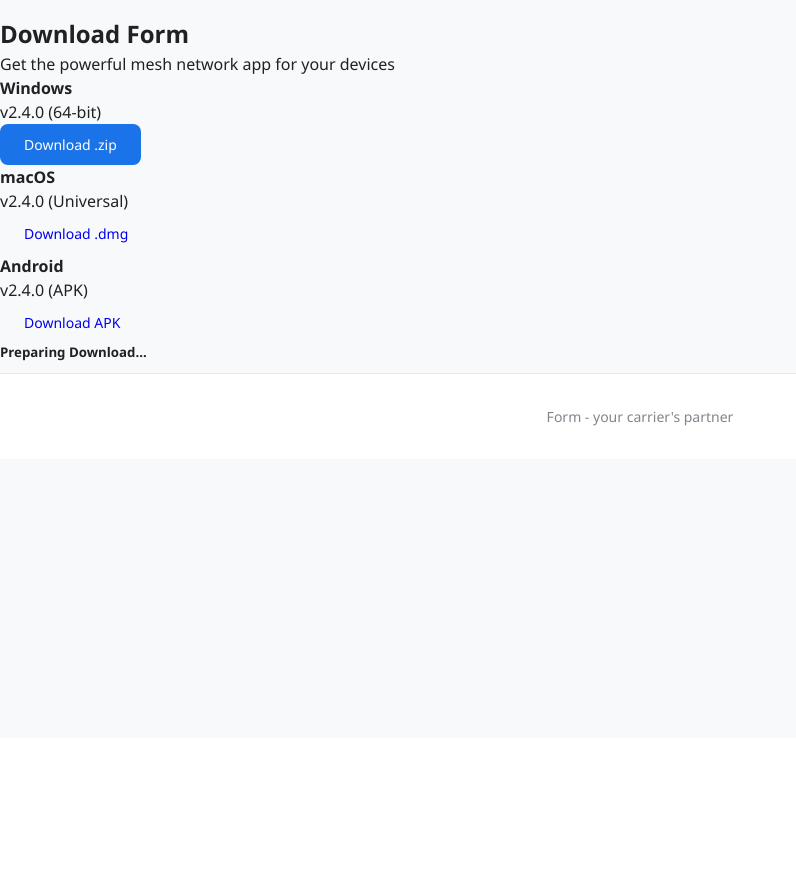
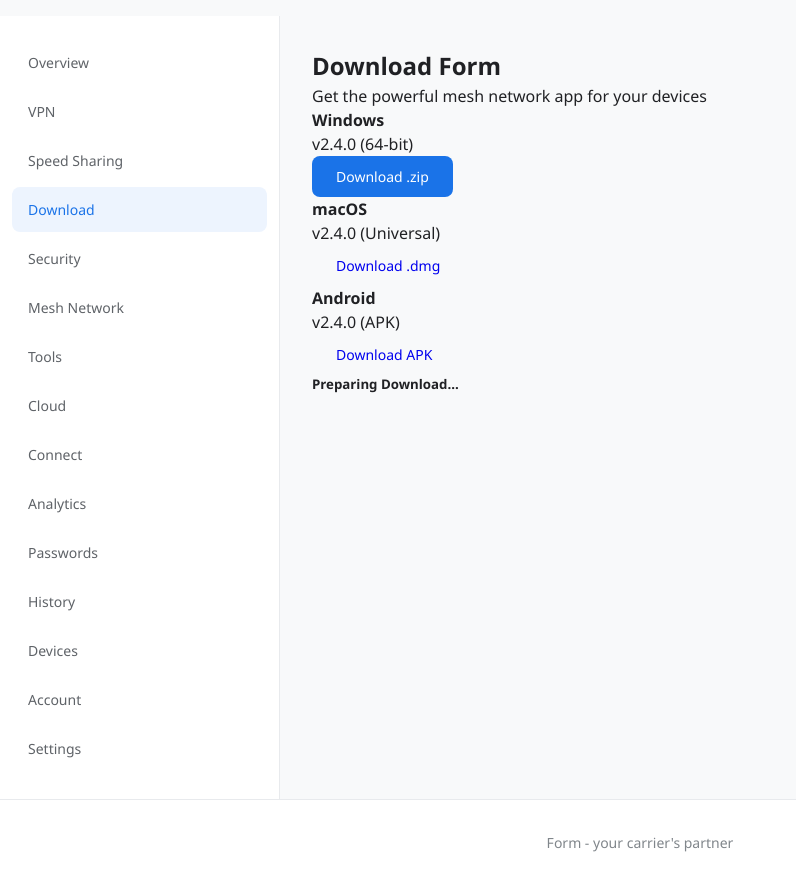
Before and after one commit to ZatQasim/Form-Speed, a Flask app: page /download in a window 1280 px wide. Shown: the part 62-947 px from the top of the page, without its empty margins (0-796 px from the left). Before the commit the page ends 488 px from the top, so only its background shows below. Run offline with Flask 3, Linux system fonts and the light colour scheme; some web fonts are replaced.

Commit message:
Update navigation to include new download and connect options
Added new navigation links for 'Download' and 'Connect' to various HTML templates (account.html, analytics.html, cloud.html, dashboard.html, devices.html, download.html, history.html, mesh.html, password_manager.html, security.html, settings.html, speed_sharing.html, tools.html, vpn.html) and restructured the layout in connect.html and download.html.

Replit-Commit-Author: Agent
Replit-Commit-Session-Id: 381c3d3e-1832-46e0-80d4-33ebe34412e9
Replit-Commit-Checkpoint-Type: intermediate_checkpoint
Replit-Commit-Event-Id: c59bea4a-f0f6-48ed-bb92-2196d2649e1d
Replit-Commit-Screenshot-Url: https://storage.googleapis.com/screenshot-production-us-central1/54a7985f-38de-4ea5-bc05-5099ad6be69d/381c3d3e-1832-46e0-80d4-33ebe34412e9/MKhWoeJ
Replit-Helium-Checkpoint-Created: true

```diff
--- a/templates/account.html
+++ b/templates/account.html
@@ -9,9 +9,12 @@
             <a href="{{ url_for('dashboard') }}">Overview</a>
             <a href="{{ url_for('vpn_dashboard') }}">VPN</a>
             <a href="{{ url_for('speed_sharing_dashboard') }}">Speed Sharing</a>
+            <a href="{{ url_for('download_page') }}">Download</a>
             <a href="{{ url_for('security_dashboard') }}">Security</a>
+            <a href="{{ url_for('mesh_dashboard') }}">Mesh Network</a>
             <a href="{{ url_for('tools_dashboard') }}">Tools</a>
             <a href="{{ url_for('cloud_dashboard') }}">Cloud</a>
+            <a href="{{ url_for('connect_hub') }}">Connect</a>
             <a href="{{ url_for('analytics_dashboard') }}">Analytics</a>
             <a href="{{ url_for('password_manager') }}">Passwords</a>
             <a href="{{ url_for('history_dashboard') }}">History</a>
--- a/templates/analytics.html
+++ b/templates/analytics.html
@@ -9,10 +9,12 @@
             <a href="{{ url_for('dashboard') }}">Overview</a>
             <a href="{{ url_for('vpn_dashboard') }}">VPN</a>
             <a href="{{ url_for('speed_sharing_dashboard') }}">Speed Sharing</a>
+            <a href="{{ url_for('download_page') }}">Download</a>
             <a href="{{ url_for('security_dashboard') }}">Security</a>
             <a href="{{ url_for('mesh_dashboard') }}">Mesh Network</a>
             <a href="{{ url_for('tools_dashboard') }}">Tools</a>
             <a href="{{ url_for('cloud_dashboard') }}">Cloud</a>
+            <a href="{{ url_for('connect_hub') }}">Connect</a>
             <a href="{{ url_for('analytics_dashboard') }}" class="active">Analytics</a>
             <a href="{{ url_for('password_manager') }}">Passwords</a>
             <a href="{{ url_for('history_dashboard') }}">History</a>
--- a/templates/cloud.html
+++ b/templates/cloud.html
@@ -7,10 +7,12 @@
             <a href="{{ url_for('dashboard') }}">Overview</a>
             <a href="{{ url_for('vpn_dashboard') }}">VPN</a>
             <a href="{{ url_for('speed_sharing_dashboard') }}">Speed Sharing</a>
+            <a href="{{ url_for('download_page') }}">Download</a>
             <a href="{{ url_for('security_dashboard') }}">Security</a>
             <a href="{{ url_for('mesh_dashboard') }}">Mesh Network</a>
             <a href="{{ url_for('tools_dashboard') }}">Tools</a>
             <a href="{{ url_for('cloud_dashboard') }}" class="active">Cloud</a>
+            <a href="{{ url_for('connect_hub') }}">Connect</a>
             <a href="{{ url_for('analytics_dashboard') }}">Analytics</a>
             <a href="{{ url_for('password_manager') }}">Passwords</a>
             <a href="{{ url_for('history_dashboard') }}">History</a>
--- a/templates/dashboard.html
+++ b/templates/dashboard.html
@@ -9,10 +9,12 @@
             <a href="{{ url_for('dashboard') }}" class="active">Overview</a>
             <a href="{{ url_for('vpn_dashboard') }}" {% if not current_user.has_active_subscription() %}class="locked"{% endif %}>VPN</a>
             <a href="{{ url_for('speed_sharing_dashboard') }}" {% if not current_user.has_active_subscription() %}class="locked"{% endif %}>Speed Sharing</a>
+            <a href="{{ url_for('download_page') }}">Download</a>
             <a href="{{ url_for('security_dashboard') }}" {% if not current_user.has_active_subscription() %}class="locked"{% endif %}>Security</a>
             <a href="{{ url_for('mesh_dashboard') }}" {% if not current_user.has_active_subscription() %}class="locked"{% endif %}>Mesh Network</a>
             <a href="{{ url_for('tools_dashboard') }}">Tools</a>
             <a href="{{ url_for('cloud_dashboard') }}">Cloud</a>
+            <a href="{{ url_for('connect_hub') }}">Connect</a>
             <a href="{{ url_for('analytics_dashboard') }}">Analytics</a>
             <a href="{{ url_for('password_manager') }}">Passwords</a>
             <a href="{{ url_for('agent_dashboard') }}">Form Agent</a>
--- a/templates/devices.html
+++ b/templates/devices.html
@@ -9,9 +9,12 @@
             <a href="{{ url_for('dashboard') }}">Overview</a>
             <a href="{{ url_for('vpn_dashboard') }}">VPN</a>
             <a href="{{ url_for('speed_sharing_dashboard') }}">Speed Sharing</a>
+            <a href="{{ url_for('download_page') }}">Download</a>
             <a href="{{ url_for('security_dashboard') }}">Security</a>
+            <a href="{{ url_for('mesh_dashboard') }}">Mesh Network</a>
             <a href="{{ url_for('tools_dashboard') }}">Tools</a>
             <a href="{{ url_for('cloud_dashboard') }}">Cloud</a>
+            <a href="{{ url_for('connect_hub') }}">Connect</a>
             <a href="{{ url_for('analytics_dashboard') }}">Analytics</a>
             <a href="{{ url_for('password_manager') }}">Passwords</a>
             <a href="{{ url_for('history_dashboard') }}">History</a>
--- a/templates/download.html
+++ b/templates/download.html
@@ -1,7 +1,28 @@
 {% extends "base.html" %}
 
 {% block content %}
-<div class="container mt-5">
+<div class="dashboard">
+    <aside class="sidebar">
+        <nav class="sidebar-nav">
+            <a href="{{ url_for('dashboard') }}">Overview</a>
+            <a href="{{ url_for('vpn_dashboard') }}">VPN</a>
+            <a href="{{ url_for('speed_sharing_dashboard') }}">Speed Sharing</a>
+            <a href="{{ url_for('download_page') }}" class="active">Download</a>
+            <a href="{{ url_for('security_dashboard') }}">Security</a>
+            <a href="{{ url_for('mesh_dashboard') }}">Mesh Network</a>
+            <a href="{{ url_for('tools_dashboard') }}">Tools</a>
+            <a href="{{ url_for('cloud_dashboard') }}">Cloud</a>
+            <a href="{{ url_for('connect_hub') }}">Connect</a>
+            <a href="{{ url_for('analytics_dashboard') }}">Analytics</a>
+            <a href="{{ url_for('password_manager') }}">Passwords</a>
+            <a href="{{ url_for('history_dashboard') }}">History</a>
+            <a href="{{ url_for('devices_dashboard') }}">Devices</a>
+            <a href="{{ url_for('account_dashboard') }}">Account</a>
+            <a href="{{ url_for('settings_dashboard') }}">Settings</a>
+        </nav>
+    </aside>
+    <main class="dashboard-content">
+        <div class="container">
     <div class="row justify-content-center">
         <div class="col-md-8">
             <div class="card shadow-lg border-0 rounded-lg">
@@ -49,7 +70,7 @@
                 </div>
             </div>
         </div>
-    </div>
+    </main>
 </div>
 
 <script>
--- a/templates/history.html
+++ b/templates/history.html
@@ -9,9 +9,12 @@
             <a href="{{ url_for('dashboard') }}">Overview</a>
             <a href="{{ url_for('vpn_dashboard') }}">VPN</a>
             <a href="{{ url_for('speed_sharing_dashboard') }}">Speed Sharing</a>
+            <a href="{{ url_for('download_page') }}">Download</a>
             <a href="{{ url_for('security_dashboard') }}">Security</a>
+            <a href="{{ url_for('mesh_dashboard') }}">Mesh Network</a>
             <a href="{{ url_for('tools_dashboard') }}">Tools</a>
             <a href="{{ url_for('cloud_dashboard') }}">Cloud</a>
+            <a href="{{ url_for('connect_hub') }}">Connect</a>
             <a href="{{ url_for('analytics_dashboard') }}">Analytics</a>
             <a href="{{ url_for('password_manager') }}">Passwords</a>
             <a href="{{ url_for('history_dashboard') }}" class="active">History</a>
--- a/templates/mesh.html
+++ b/templates/mesh.html
@@ -7,10 +7,12 @@
             <a href="{{ url_for('dashboard') }}">Overview</a>
             <a href="{{ url_for('vpn_dashboard') }}">VPN</a>
             <a href="{{ url_for('speed_sharing_dashboard') }}">Speed Sharing</a>
+            <a href="{{ url_for('download_page') }}">Download</a>
             <a href="{{ url_for('security_dashboard') }}">Security</a>
             <a href="{{ url_for('mesh_dashboard') }}" class="active">Mesh Network</a>
             <a href="{{ url_for('tools_dashboard') }}">Tools</a>
             <a href="{{ url_for('cloud_dashboard') }}">Cloud</a>
+            <a href="{{ url_for('connect_hub') }}">Connect</a>
             <a href="{{ url_for('analytics_dashboard') }}">Analytics</a>
             <a href="{{ url_for('password_manager') }}">Passwords</a>
             <a href="{{ url_for('history_dashboard') }}">History</a>
--- a/templates/password_manager.html
+++ b/templates/password_manager.html
@@ -7,10 +7,12 @@
             <a href="{{ url_for('dashboard') }}">Overview</a>
             <a href="{{ url_for('vpn_dashboard') }}">VPN</a>
             <a href="{{ url_for('speed_sharing_dashboard') }}">Speed Sharing</a>
+            <a href="{{ url_for('download_page') }}">Download</a>
             <a href="{{ url_for('security_dashboard') }}">Security</a>
             <a href="{{ url_for('mesh_dashboard') }}">Mesh Network</a>
             <a href="{{ url_for('tools_dashboard') }}">Tools</a>
             <a href="{{ url_for('cloud_dashboard') }}">Cloud</a>
+            <a href="{{ url_for('connect_hub') }}">Connect</a>
             <a href="{{ url_for('analytics_dashboard') }}">Analytics</a>
             <a href="{{ url_for('password_manager') }}" class="active">Passwords</a>
             <a href="{{ url_for('history_dashboard') }}">History</a>
--- a/templates/security.html
+++ b/templates/security.html
@@ -9,10 +9,12 @@
             <a href="{{ url_for('dashboard') }}">Overview</a>
             <a href="{{ url_for('vpn_dashboard') }}">VPN</a>
             <a href="{{ url_for('speed_sharing_dashboard') }}">Speed Sharing</a>
+            <a href="{{ url_for('download_page') }}">Download</a>
             <a href="{{ url_for('security_dashboard') }}" class="active">Security</a>
             <a href="{{ url_for('mesh_dashboard') }}">Mesh Network</a>
             <a href="{{ url_for('tools_dashboard') }}">Tools</a>
             <a href="{{ url_for('cloud_dashboard') }}">Cloud</a>
+            <a href="{{ url_for('connect_hub') }}">Connect</a>
             <a href="{{ url_for('analytics_dashboard') }}">Analytics</a>
             <a href="{{ url_for('password_manager') }}">Passwords</a>
             <a href="{{ url_for('history_dashboard') }}">History</a>
--- a/templates/settings.html
+++ b/templates/settings.html
@@ -9,10 +9,12 @@
             <a href="{{ url_for('dashboard') }}">Overview</a>
             <a href="{{ url_for('vpn_dashboard') }}">VPN</a>
             <a href="{{ url_for('speed_sharing_dashboard') }}">Speed Sharing</a>
+            <a href="{{ url_for('download_page') }}">Download</a>
             <a href="{{ url_for('security_dashboard') }}">Security</a>
             <a href="{{ url_for('mesh_dashboard') }}">Mesh Network</a>
             <a href="{{ url_for('tools_dashboard') }}">Tools</a>
             <a href="{{ url_for('cloud_dashboard') }}">Cloud</a>
+            <a href="{{ url_for('connect_hub') }}">Connect</a>
             <a href="{{ url_for('analytics_dashboard') }}">Analytics</a>
             <a href="{{ url_for('password_manager') }}">Passwords</a>
             <a href="{{ url_for('history_dashboard') }}">History</a>
--- a/templates/speed_sharing.html
+++ b/templates/speed_sharing.html
@@ -12,9 +12,9 @@
             <a href="{{ url_for('download_page') }}">Download</a>
             <a href="{{ url_for('security_dashboard') }}">Security</a>
             <a href="{{ url_for('mesh_dashboard') }}">Mesh Network</a>
-            <a href="{{ url_for('connect_hub') }}">Connect</a>
             <a href="{{ url_for('tools_dashboard') }}">Tools</a>
             <a href="{{ url_for('cloud_dashboard') }}">Cloud</a>
+            <a href="{{ url_for('connect_hub') }}">Connect</a>
             <a href="{{ url_for('analytics_dashboard') }}">Analytics</a>
             <a href="{{ url_for('password_manager') }}">Passwords</a>
             <a href="{{ url_for('history_dashboard') }}">History</a>
--- a/templates/tools.html
+++ b/templates/tools.html
@@ -9,10 +9,12 @@
             <a href="{{ url_for('dashboard') }}">Overview</a>
             <a href="{{ url_for('vpn_dashboard') }}">VPN</a>
             <a href="{{ url_for('speed_sharing_dashboard') }}">Speed Sharing</a>
+            <a href="{{ url_for('download_page') }}">Download</a>
             <a href="{{ url_for('security_dashboard') }}">Security</a>
             <a href="{{ url_for('mesh_dashboard') }}">Mesh Network</a>
             <a href="{{ url_for('tools_dashboard') }}" class="active">Tools</a>
             <a href="{{ url_for('cloud_dashboard') }}">Cloud</a>
+            <a href="{{ url_for('connect_hub') }}">Connect</a>
             <a href="{{ url_for('analytics_dashboard') }}">Analytics</a>
             <a href="{{ url_for('password_manager') }}">Passwords</a>
             <a href="{{ url_for('history_dashboard') }}">History</a>
--- a/templates/vpn.html
+++ b/templates/vpn.html
@@ -9,10 +9,12 @@
             <a href="{{ url_for('dashboard') }}">Overview</a>
             <a href="{{ url_for('vpn_dashboard') }}" class="active">VPN</a>
             <a href="{{ url_for('speed_sharing_dashboard') }}">Speed Sharing</a>
+            <a href="{{ url_for('download_page') }}">Download</a>
             <a href="{{ url_for('security_dashboard') }}">Security</a>
             <a href="{{ url_for('mesh_dashboard') }}">Mesh Network</a>
             <a href="{{ url_for('tools_dashboard') }}">Tools</a>
             <a href="{{ url_for('cloud_dashboard') }}">Cloud</a>
+            <a href="{{ url_for('connect_hub') }}">Connect</a>
             <a href="{{ url_for('analytics_dashboard') }}">Analytics</a>
             <a href="{{ url_for('password_manager') }}">Passwords</a>
             <a href="{{ url_for('history_dashboard') }}">History</a>
```
Also changed, not shown: templates/connect.html (+23 -2 lines).
